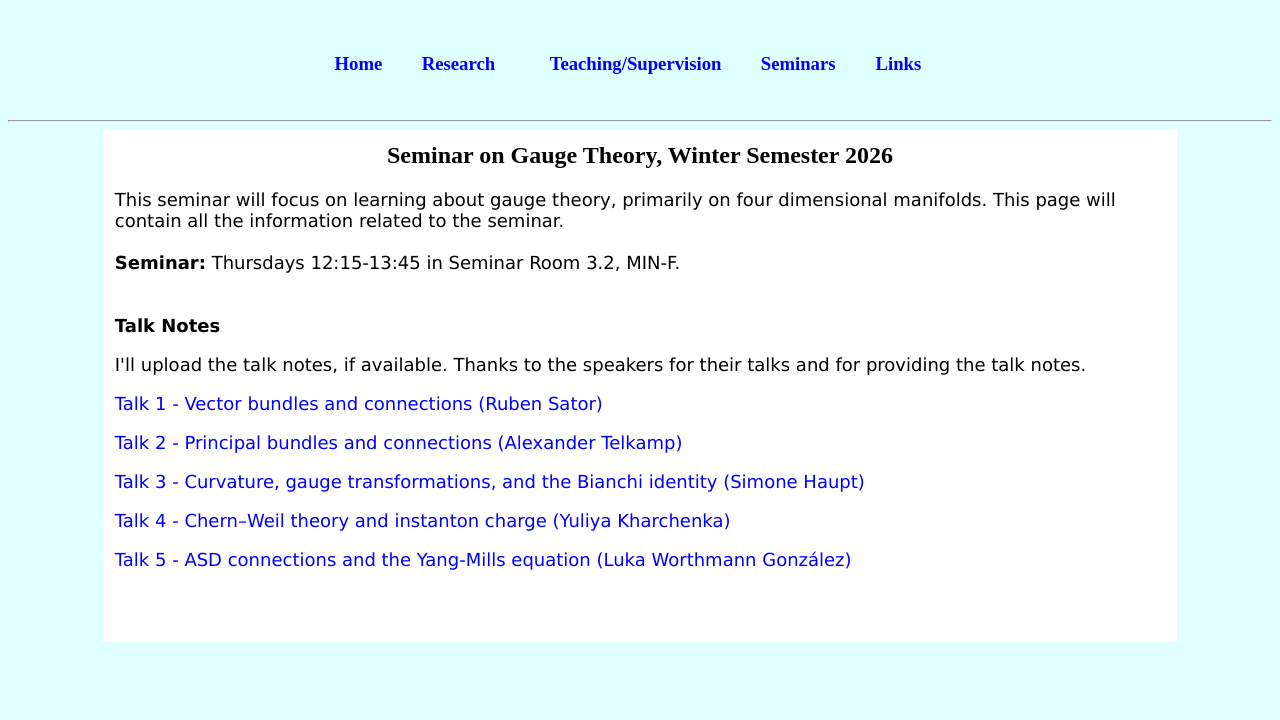
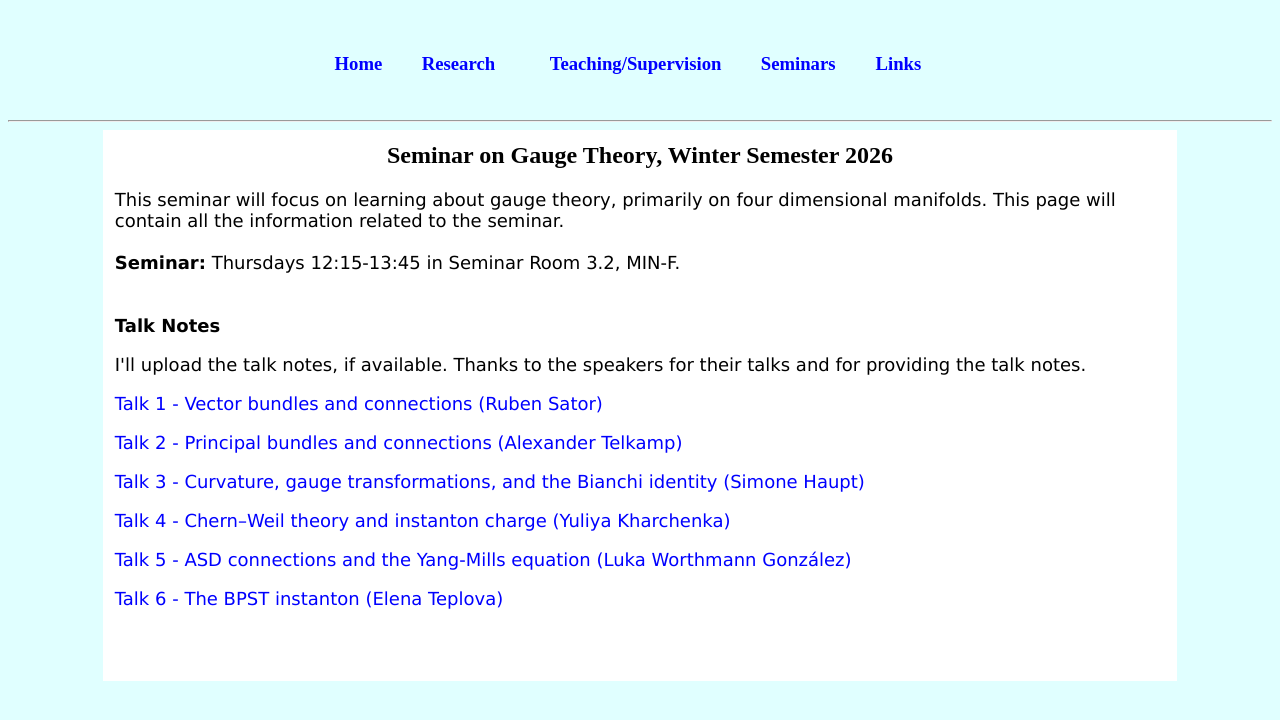
Before and after one commit to S-Dwivedi/S-Dwivedi.github.io, a plain HTML site: page gaugetheorysem.html in a window 1280 px wide. Drawn offline with nearby package versions, Linux system fonts and the light colour scheme; some packages are replaced by stand-ins of ours.

Commit message:
Update gaugetheorysem.html

```diff
--- a/gaugetheorysem.html
+++ b/gaugetheorysem.html
@@ -163,6 +163,9 @@ This seminar will focus on learning about gauge theory, primarily on four dimens
 
 <p><a href="Gauge Theory Seminar/talk5.pdf">Talk 5 - ASD connections and the Yang-Mills equation (Luka Worthmann González)</a> </p>
 
+<p><a href="Gauge Theory Seminar/talk6.pdf">Talk 6 - The BPST instanton (Elena Teplova)</a> </p>
+
+
 
 
 
```
